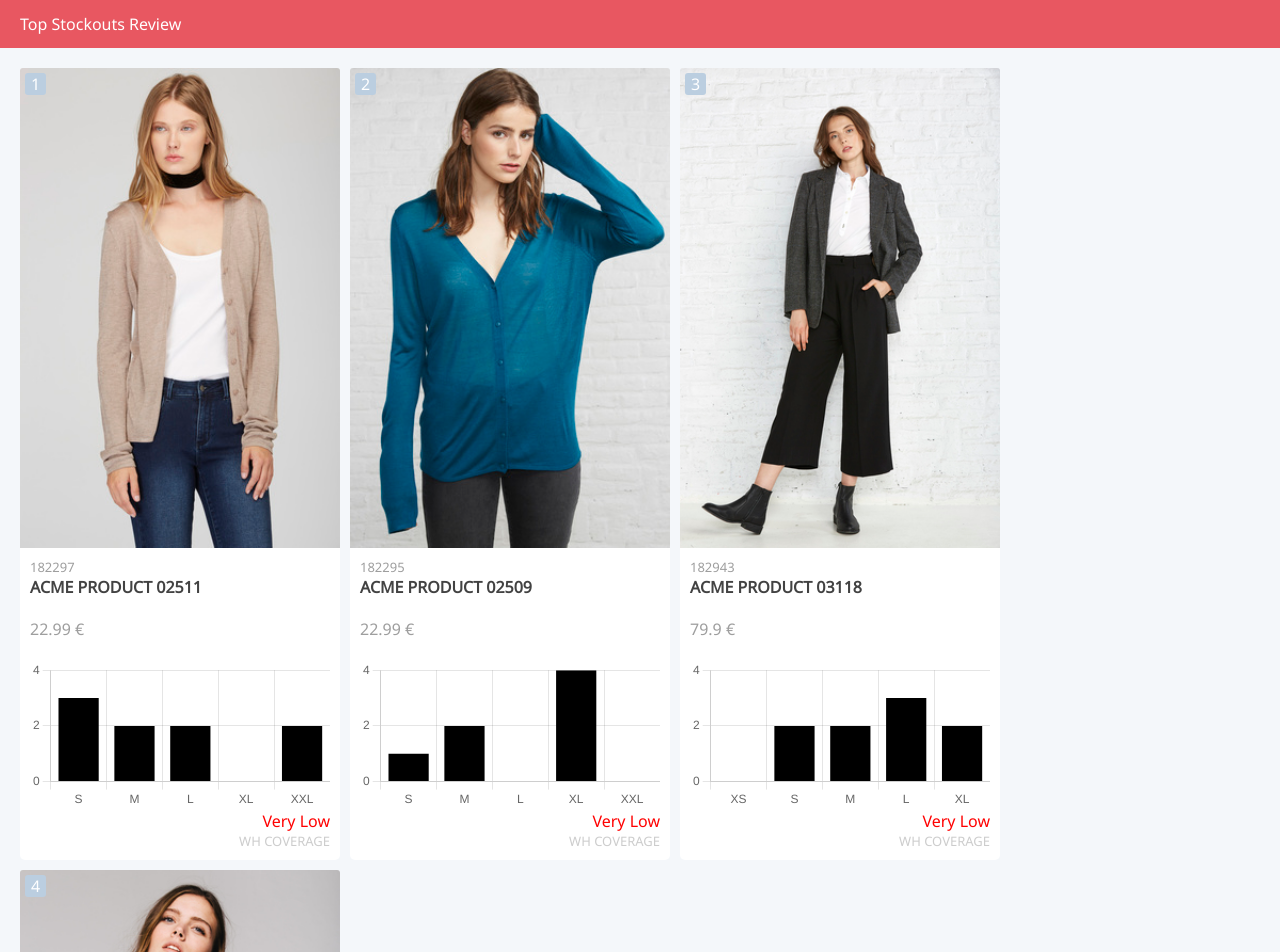
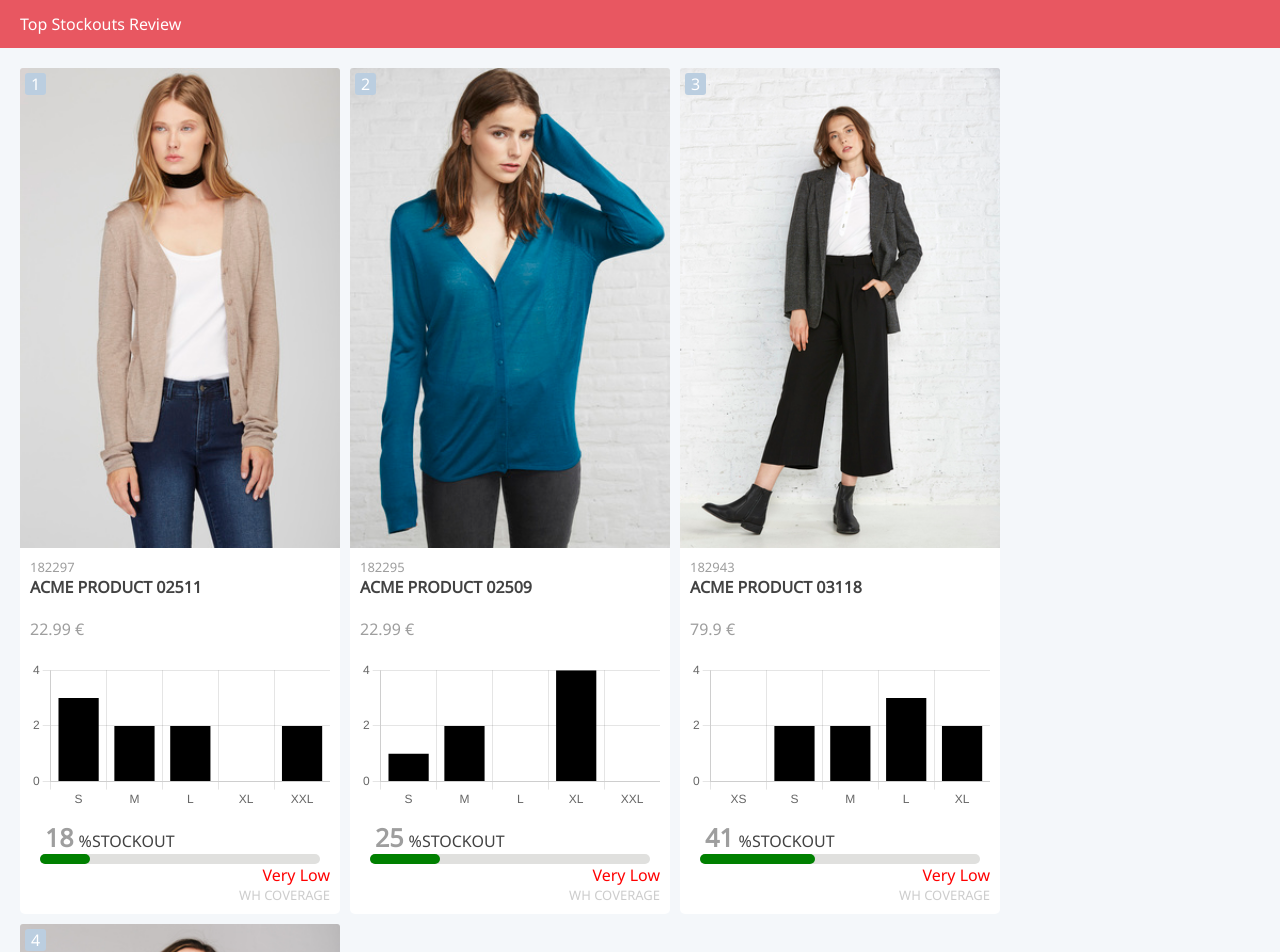
Before and after one commit to mndiaz90/stockouts, a React (Create React App) app: page / in a window 1280 px wide. Shown: the top 952 px of the page. Built offline with nearby package versions, Linux system fonts and the light colour scheme.

Commit message:
Add component ProgressBar into StockoutLevel

```diff
--- /dev/null
+++ b/src/components/ProgressBar/index.js
@@ -0,0 +1,21 @@
+import React from "react";
+import "./styles.css";
+
+const ProgressBar = ({ bgcolor = "green", completed }) => {
+  const progressBarFilled = {
+    width: `${completed}%`,
+    backgroundColor: bgcolor,
+  };
+
+  return (
+    <div className="progress-bar">
+      <span className="progress-bar__whcoverage">{completed}</span>
+      <span>%</span>
+      <span>STOCKOUT</span>
+      <div className="progress-bar__div progress-bar__div-empty"></div>
+      <div className="progress-bar__div" style={progressBarFilled}></div>
+    </div>
+  );
+};
+
+export default ProgressBar;
--- /dev/null
+++ b/src/components/ProgressBar/styles.css
@@ -0,0 +1,22 @@
+.progress-bar {
+  position: relative;
+  margin: 10px;
+}
+
+.progress-bar__div {
+  height: 10px;
+  position: absolute;
+  border-radius: 50px;
+}
+
+.progress-bar__whcoverage {
+  padding: 5px;
+  color: #9e9e9e;
+  font-weight: 600;
+  font-size: 25px;
+}
+
+.progress-bar__div-empty {
+  width: 100%;
+  background-color: #e0e0de;
+}
--- a/src/components/StockoutLevel/index.js
+++ b/src/components/StockoutLevel/index.js
@@ -1,3 +1,4 @@
+import ProgressBar from "../ProgressBar";
 import "./styles.css";
 
 const WH_COVERAGE = 50;
@@ -10,6 +11,7 @@ const COVERAGE_TYPE = {
 const StockoutLevel = ({ wh_coverage }) => {
   return (
     <>
+      <ProgressBar completed={wh_coverage} />
       {wh_coverage < WH_COVERAGE ? (
         <span className="coverage-low">{COVERAGE_TYPE.VeryLow}</span>
       ) : (
```
